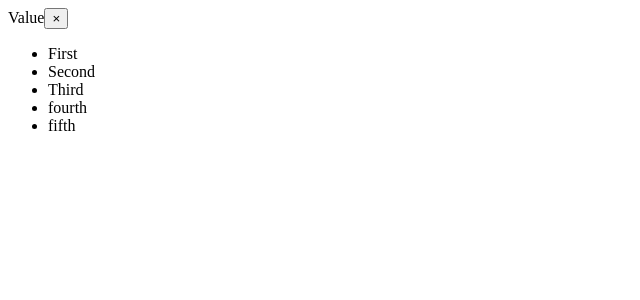
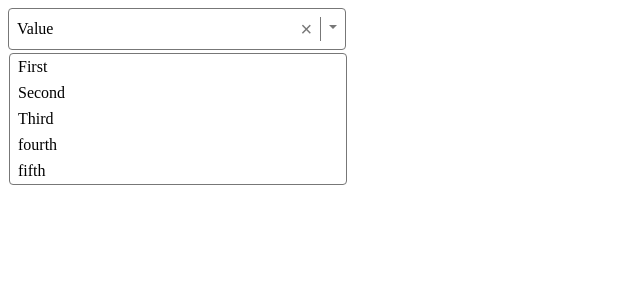
Before and after one commit to marksayers46/react-components, a React (Vite) app in the folder multiple_selector/: page / in a window 1280 px wide. Shown: the top 300 px of the page, without its empty margins (0-640 px from the left). Built offline with nearby package versions, Linux system fonts and the light colour scheme.

Commit message:
finished styling for multiple select options

```diff
--- a/multiple_selector/src/Select.tsx
+++ b/multiple_selector/src/Select.tsx
@@ -14,12 +14,12 @@
 
 export function Select({ value, onChange, options }: SelectProps) {
     return(
-        <div className={styles.container}>
+        <div tabIndex={0} className={styles.container}>
             <span className={styles.value}>Value</span>
             <button className={styles["clear-btn"]}>&times;</button>
             <div className={styles.divider}></div>
             <div className={styles.caret}></div>
-            <ul className={styles.options}>
+            <ul className={`${styles.options} ${styles.show}`}>
                 {options.map(option => (
                 <li key={option.label} className={styles.option}>
                     {option.label}
--- a/multiple_selector/src/select.module.css
+++ b/multiple_selector/src/select.module.css
@@ -2,5 +2,81 @@
     position: relative;
     width: 20em;
     min-height: 1.5em;
+    border: .05em solid #777;
+    display: flex;
+    align-items: center;
+    padding: .5em;
+    gap: .5em;
+    border-radius: .25em;
+    outline: none;
+}
 
+.container:focus {
+    border-color: hsl(200, 100%, 50%);
 }
+
+.value {
+    flex-grow: 1;
+}
+
+.clear-btn {
+    background: none;
+    color: #777;
+    border: none;
+    outline: none;
+    cursor: pointer;
+    padding: 0;
+    font-size: 1.25em;
+}
+
+.clear-btn:focus,
+.clear-btn:hover {
+    color: #333;
+}
+
+.divider {
+    background-color: #777;
+    align-self: stretch;
+    width: .05em;
+}
+
+.caret {
+    translate: 0 .25%;
+    border: .25em solid transparent;
+    border-top-color: #777;
+}
+
+.options {
+    position: absolute;
+    margin: 0;
+    padding: 0;
+    list-style: none;
+    display: none;
+    max-height: 10em;
+    overflow-y: auto;
+    border: .05em solid #777;
+    border-radius: .25em;
+    width: 100%;
+    left: 0;
+    top: calc(100% + .25em);
+    background-color:  #fff;
+    z-index: 100;
+}
+
+.options.show {
+    display: block;
+}
+
+.option {
+    padding: .25em .5em;
+    cursor: pointer;
+}
+
+.option.highlighted {
+    color: #fff;
+    background-color: hsl(200, 100%, 50%);
+}
+
+.option.selected {
+    background-color: hsl(200, 100%, 70%);
+}
```
